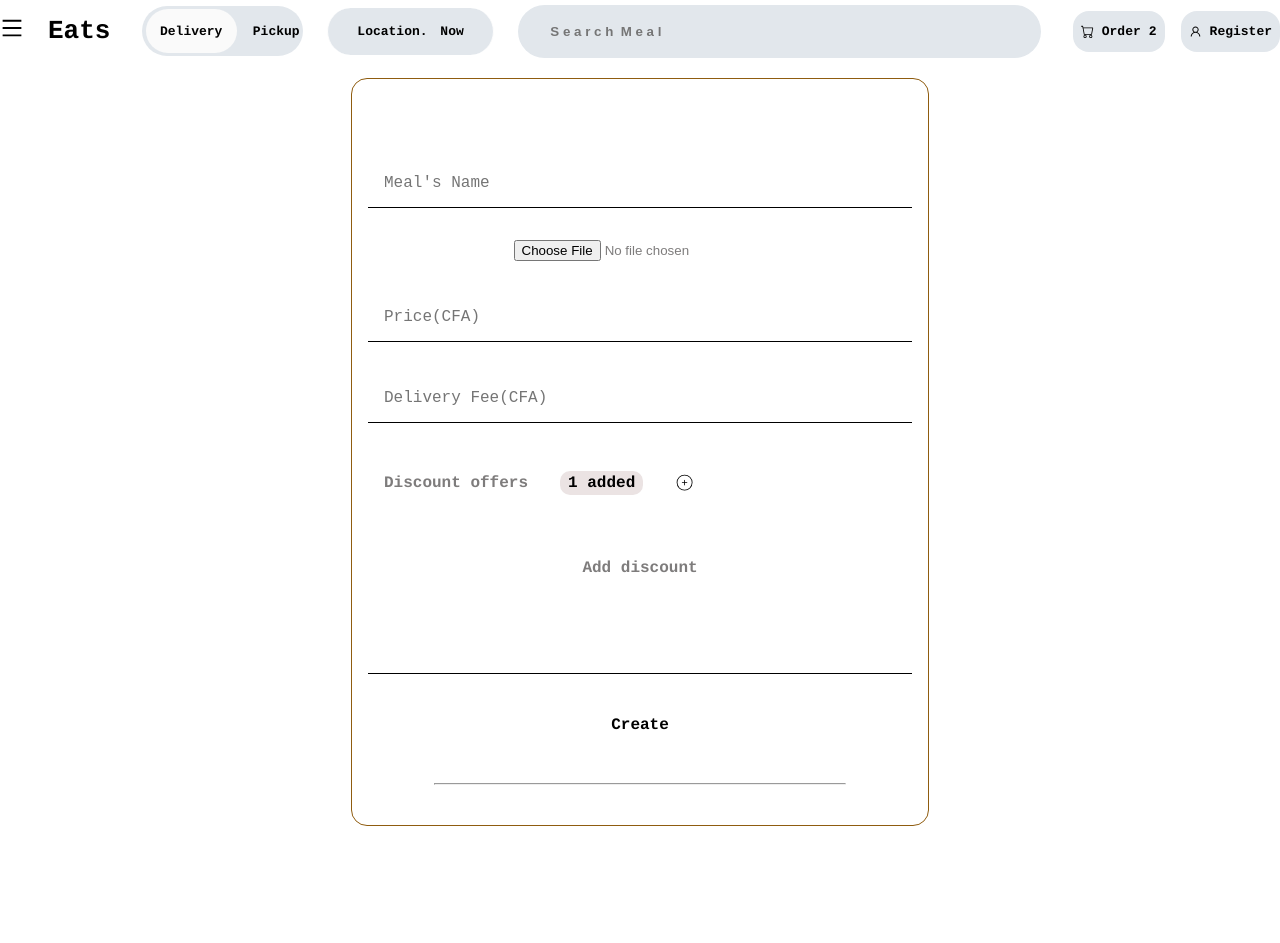
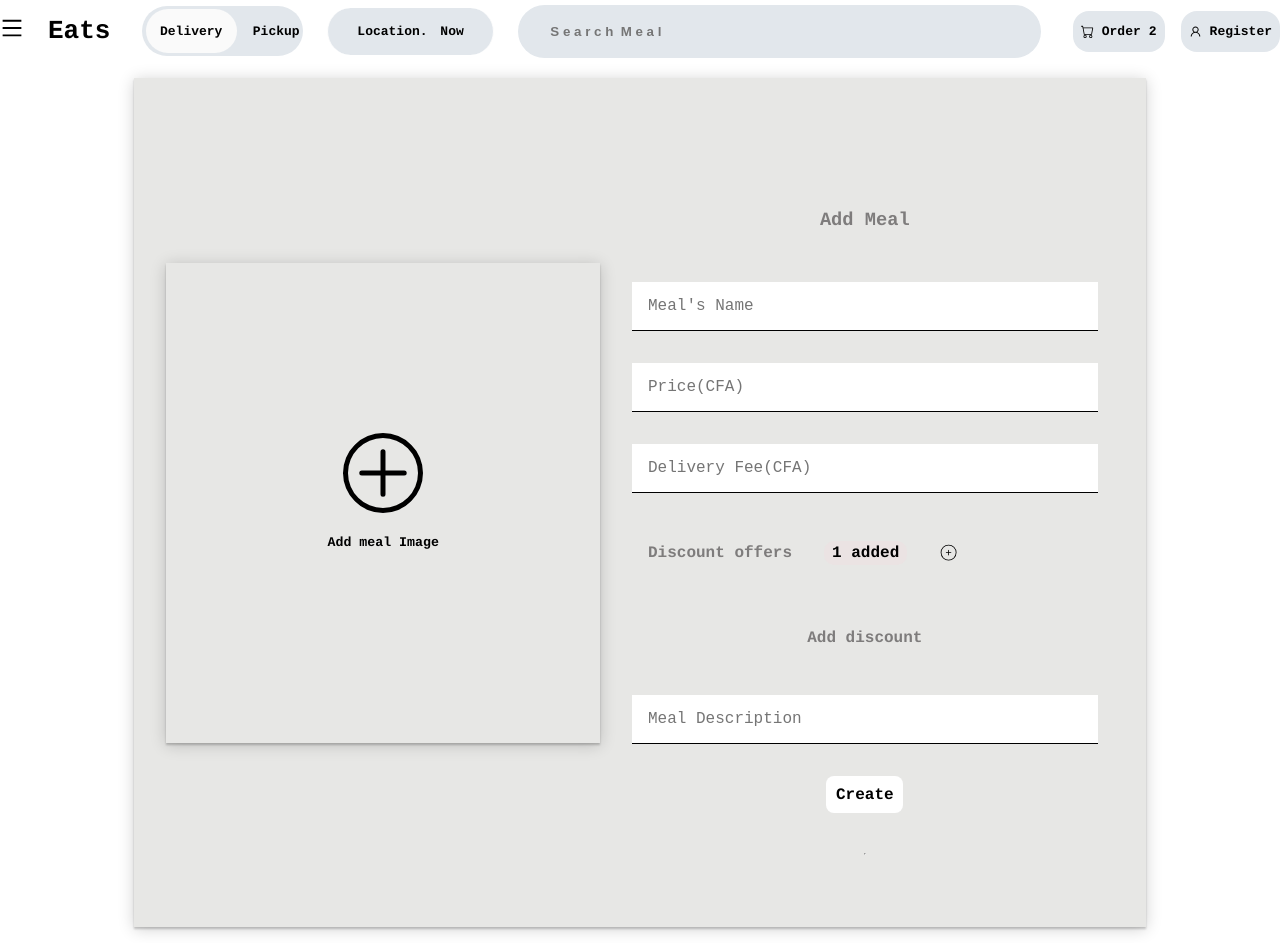
Before and after one commit to serge-alpha/Eats-2k24, a React (Create React App) app in the folder frontend/: page /restaurant/add-meal in a window 1280 px wide. Before the commit the page ends 826 px from the top, so only its background shows below. Built offline with nearby package versions, Linux system fonts and the light colour scheme; no server answers.

Commit message:
created all frontend pages from the drawing board

```diff
--- /dev/null
+++ b/frontend/src/components/Cart.js
@@ -0,0 +1,27 @@
+import React from "react";
+import { IconContext } from "react-icons";
+import { BsFillXCircleFill } from "react-icons/bs";
+import { NavLink } from "react-router-dom";
+
+const Cart =({cart_prop})=>{
+
+    const closeCart=()=>{
+        cart_prop("close")
+    }
+    return(
+        <div className="cart">
+            <div className="cart_close" onClick={closeCart}>
+                <IconContext.Provider value={{color:"#f7990c", size:"1.5em"}}><BsFillXCircleFill /></IconContext.Provider>
+            </div>
+            <div className="cart_info">
+                <h2>Garri and Eru</h2>
+                <h3>1 . 1500XFA</h3>
+            </div>
+            <div className="modal_btn ">
+                <NavLink className="button" onClick={closeCart}>Checkout<b>1500XFA</b></NavLink>
+            </div>
+        </div>
+    )
+}
+
+export default Cart;
--- a/frontend/src/components/FoodCard.js
+++ b/frontend/src/components/FoodCard.js
@@ -14,7 +14,7 @@ const Foodcard =({prop})=>{
         }
     }
     const openModal=()=>{
-      prop("modal")
+      prop('open')
     }
     return(
         <div className="card">
--- a/frontend/src/components/FoodCards.js
+++ b/frontend/src/components/FoodCards.js
@@ -3,23 +3,24 @@ import Foodcard from "./FoodCard";
 import FoodModal from "./FoodModal";
 
 const Foodcards =()=>{
-    const [modalstate,setModalState] =useState('xmodal')
+    const [modalstate,setModalState] =useState("close")
     const fun=(value)=>{
         setModalState(value)
     }
+
     return(
-        <div className="cards close">
+        <div className={modalstate==="close"?"cards close":"cards"}>
             <Foodcard prop={fun}/>
-            <Foodcard/>
-            <Foodcard/>
-            <Foodcard/>
-            <Foodcard/>
-            <Foodcard/>
-            <Foodcard/>
-            <Foodcard/>
-            <Foodcard/>
-            <Foodcard/>
-            {modalstate==="xmodal"?<></>:<FoodModal modalstate="modal"/>}
+            <Foodcard  prop={fun}/>
+            <Foodcard  prop={fun}/>
+            <Foodcard  prop={fun}/>
+            <Foodcard  prop={fun}/>
+            <Foodcard  prop={fun}/>
+            <Foodcard  prop={fun}/>
+            <Foodcard  prop={fun}/>
+            <Foodcard  prop={fun}/>
+            <Foodcard  prop={fun}/>
+            <FoodModal prop={fun}/>
         </div>
     )
 }
--- a/frontend/src/components/FoodModal.js
+++ b/frontend/src/components/FoodModal.js
@@ -3,19 +3,18 @@ import { NavLink } from "react-router-dom";
 import { BsFillXCircleFill,BsCaretLeftFill,BsCaretRightFill } from "react-icons/bs";
 import { IconContext } from "react-icons";
 
-const FoodModal=({modalstate})=>{
+const FoodModal=({prop})=>{
     const [quantity, setQuantity]=useState(1);
-    const[state,setState]=useState(modalstate);
     const quantityOnChange=(value)=>{
         if(quantity!==0 || value>0){
             setQuantity(quantity+value);
         }
     }
     const closeModal=()=>{
-        setState("xmodal");
+        prop("close");
     }
     return(
-        <div className={state}>
+        <div className="modal">
             <div className="modal_close" onClick={closeModal}>
                <IconContext.Provider value={{color:"#f7990c", size:"1.5em"}}><BsFillXCircleFill /></IconContext.Provider>
             </div>
--- a/frontend/src/components/Nav.js
+++ b/frontend/src/components/Nav.js
@@ -4,7 +4,7 @@
 import { NavLink } from "react-router-dom";
 import { BsCart } from "react-icons/bs";
 
- const Nav =()=>{
+ const Nav =({cart_prop})=>{
     const [orderType,setOrderType] = useState(0);
     const orderChoice=()=>{
         if (orderType===0){
@@ -12,6 +12,9 @@ import { BsCart } from "react-icons/bs";
         }else{
             setOrderType(0);
         }
+    }
+    const openCart=()=>{
+        cart_prop("open");
     }
     return(
         <div className="nav">
@@ -32,7 +35,7 @@ import { BsCart } from "react-icons/bs";
                     <input type="search" className="nav_search" placeholder="S e a r c h  M e a l "/>
             </div>
             <span>
-                <NavLink to="/login" className="nav_reg"><BsCart/><p> Order</p>2</NavLink>
+                <NavLink className="nav_reg" onClick={openCart}><BsCart/><p> Order</p>2</NavLink>
                 <NavLink to="/login" className="nav_reg"><AiOutlineUser/><p> Register</p></NavLink>
             </span>
 
--- a/frontend/src/index.css
+++ b/frontend/src/index.css
@@ -298,6 +298,9 @@ code {
   padding: 3rem 5rem;
   height: 100%;
 }
+.closecart .cart{
+  display: none;
+}
 .quick_filter{
   display: flex;
   gap: 1.5rem;
@@ -408,17 +411,15 @@ code {
   flex-direction: column;
   justify-content: flex-start;
   align-items: center;
-  gap: 5rem;
+  gap:5rem;
 }
 .modal_close{
   width: 100%;
-  align-items: flex-start;
 }
 .modal_close>svg{
   cursor: pointer;
 }
-.close
-  .xmodal{
+.close .modal{
     display: none;
 
 }
@@ -448,12 +449,53 @@ code {
   align-items: center;
   gap: 1rem;
 }
+.modal_btn{
+  margin: 1rem;
+  align-items: center;
+}
 .quantity{
 cursor: pointer;
 }
+            /* ====================cart==================== */
+            .cart{
+              display: flex;
+              flex-direction: column;
+              position: absolute;
+              position: fixed;
+              justify-content: space-between;
+              align-items: flex-end;
+              z-index: 3;
+              height: auto;
+              min-height: 20vh;
+              width: 20vw;
+              top:4rem;
+              right: 10px;
+              padding: 15px;
+              background-color: #e7e7e5;
+              box-shadow: 0 2px 2px 0 rgba(0, 0, 0, 0.2), 0 2px 15px 0 rgba(0, 0, 0, 0.19);
+            }
+            .cart_close>svg{
+              width: 100%;
+              align-items: flex-end;
+            }
+            .cart_info>h2{
+              overflow-wrap: break-word;
+            }
+            .cart_info{
+              width: 100%;
+              border-bottom: 1px solid #7e7c7c;
+            }
 /* ==-----------------------------------------------------RESTUARANT CSS------------------------------------ */
 .add_rest{
 color:#7e7c7c;
+width: 100%;
+display: flex;
+gap:2rem;
+flex-direction: column;
+justify-content: center;
+align-items: center;
+padding:5rem 2rem 2rem 2rem;
+/* width: 40%; */
 }
 .restuarant{
   display: flex;
@@ -501,6 +543,17 @@ color:#7e7c7c;
   cursor: pointer;
   transition: background-color 400ms ease;
 }
+.meal_form{
+  display: flex;
+  gap: 1rem;
+  background-color: #e7e7e5;
+  box-shadow: 0 2px 2px 0 rgba(0, 0, 0, 0.2), 0 2px 15px 0 rgba(0, 0, 0, 0.19);
+  margin: 1rem auto;
+  padding: 2rem;
+  justify-content: center;
+  align-items: center;
+  width: 74vw;
+}
 .meal_discount{
   display: flex;
   gap: 2rem;
@@ -514,6 +567,20 @@ color:#7e7c7c;
   padding: 0.2rem 0.5rem;
   border-radius: 10px;
   color: #000;
+}
+.meal_img{
+  background-color: #e7e7e5;
+  box-shadow: 0 2px 2px 0 rgba(0, 0, 0, 0.2), 0 2px 15px 0 rgba(0, 0, 0, 0.19);
+  width: 100%;
+  height: 60vh;
+  display: flex;
+  flex-direction: column;
+  justify-content: center;
+  align-items: center;
+}
+.meal_img>svg{
+  transform: rotate(45deg);
+  font-size: 5em;
 }
 /* --------------------------------------------------------RESPONSIVENESS--------------------------------------- */
 @media only screen and  (max-width: 700px) {
--- a/frontend/src/pages/AddMeal.js
+++ b/frontend/src/pages/AddMeal.js
@@ -2,14 +2,19 @@ import React from "react";
 import { NavLink } from "react-router-dom";
 import { CiCirclePlus } from "react-icons/ci";
 import { IconContext } from "react-icons";
+import { BsXCircle } from "react-icons/bs";
 
 const AddMeal=()=>{
     return(
-        <div className="login_container">
-            <h3>Add  Meal</h3>
-            <form className="login_form add_rest">
+        <div className="meal_form">
+
+            <span className="meal_img">
+                <BsXCircle/>
+                <h5>Add meal Image</h5>
+            </span>
+            <form className="add_rest">
+                    <h3>Add  Meal</h3>
                     <input type="text" placeholder="Meal's Name" className="login_input" name="mealname"/>
-                    <input type="file"  alt="food_image" className="add_meal_image" name="mealimg"/>
                     <input type="number"  placeholder="Price(CFA)" className="login_input" name="mealprice" min="500"/>
                     <input type="number"  placeholder="Delivery Fee(CFA)" className="login_input" name="mealdelivery_fee" min="500"/>
                     <span className="meal_discount">
@@ -20,7 +25,7 @@ const AddMeal=()=>{
                     <span className="discount">
                         <p>Add discount</p>
                     </span>
-                    <input type="textarea" className="login_input" name="mealdescription"/>
+                    <input type="textarea" className="login_input" placeholder="Meal Description" name="mealdescription"/>
                     <NavLink to="/restaurant" className="button"><b>Create</b></NavLink>
                     <hr/>
             </form>
--- a/frontend/src/pages/Home.js
+++ b/frontend/src/pages/Home.js
@@ -1,13 +1,18 @@
-import React from "react";
+import React, { useState } from "react";
 import FoodCards from "../components/FoodCards";
 import Footer from "../components/Footer";
+import Cart from "../components/Cart";
 
 
-const Home =()=>{
+const Home =({cart_prop})=>{
+    const [cartstatus,setCartStatus]=useState(cart_prop)
+    const cartStatus =(value)=>{
+        setCartStatus(value)
+
+    }
     return(
         <div className="body">
-             {/* <FoodModal/>  */}
-            <div className="home">
+            <div className={cartstatus==="close"?"home closecart":"home"}>
                 <div className="quick_filter">
                     <span className="filter">
                     <img className="fast_food" alt="fastfood"/>
@@ -22,6 +27,7 @@ const Home =()=>{
                     <h5>Pastries</h5>
                     </span>
                 </div>
+                <Cart cart_prop={cartStatus}/>
                 <div className="category_filter">
                     <hr/>
                     <div className="dropdown_pannel1">
--- a/frontend/src/routes/routes.js
+++ b/frontend/src/routes/routes.js
@@ -1,4 +1,4 @@
-import React from "react";
+import React, { useState } from "react";
 
 import {BrowserRouter, Route, Routes} from "react-router-dom";
 import Nav from "../components/Nav";
@@ -11,14 +11,18 @@ import Restaurant from "../pages/Restaurant";
 import AddMeal from "../pages/AddMeal";
 
 const Index=()=>{
-
+    const [cartStatus,setCartStatus]=useState("close")
+    const CartStatus=(value)=>{
+        setCartStatus(value)
+        console.log(cartStatus)
+    }
     return(
         <BrowserRouter>
-            <Nav/>
+            <Nav cart_prop={CartStatus}/>
             <Routes>
                 <Route path="/" element={<StartPage/>}/>
                 <Route path="/login" element={<Login/>}/>
-                <Route path="/home" element={<Home/>}/>
+                <Route path="/home" element={ cartStatus==="open"?<Home cart_prop="open"/>:<Home cart_prop="close"/>}/>
                 <Route path="/register" element={<Register/>}/>
                 <Route path="/add-restaurant" element={<AddRestaurant/>}></Route>
                 <Route path="/restaurant" element={<Restaurant/>}></Route>
```
